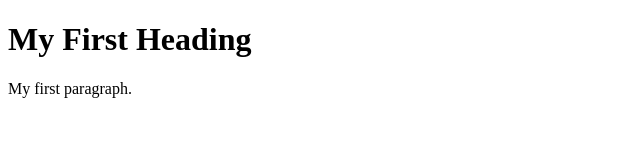
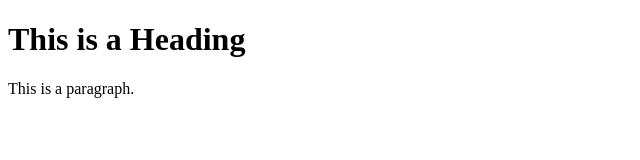
Before and after one commit to nadejdabors/learning-git, a plain HTML site: page index.html in a window 1280 px wide. Shown: the whole page, without its empty margins (0-640 px from the left). Drawn offline with Linux system fonts and the light colour scheme.

Commit message:
Update index.html

```diff
--- a/index.html
+++ b/index.html
@@ -5,8 +5,8 @@
 </head>
 <body>
 
-<h1>My First Heading</h1>
-<p>My first paragraph.</p>
+<h1>This is a  Heading</h1>
+<p> This is a paragraph.</p>
 
 </body>
 </html>
```
